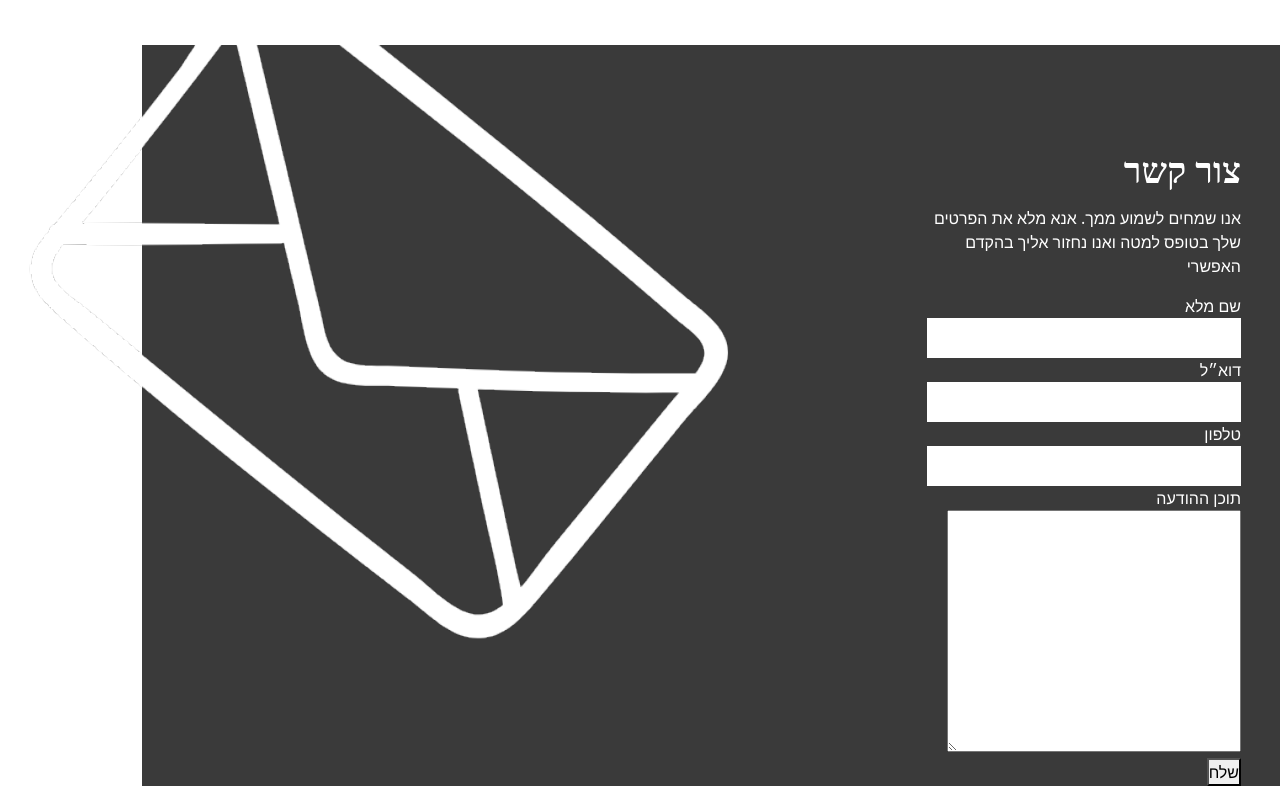
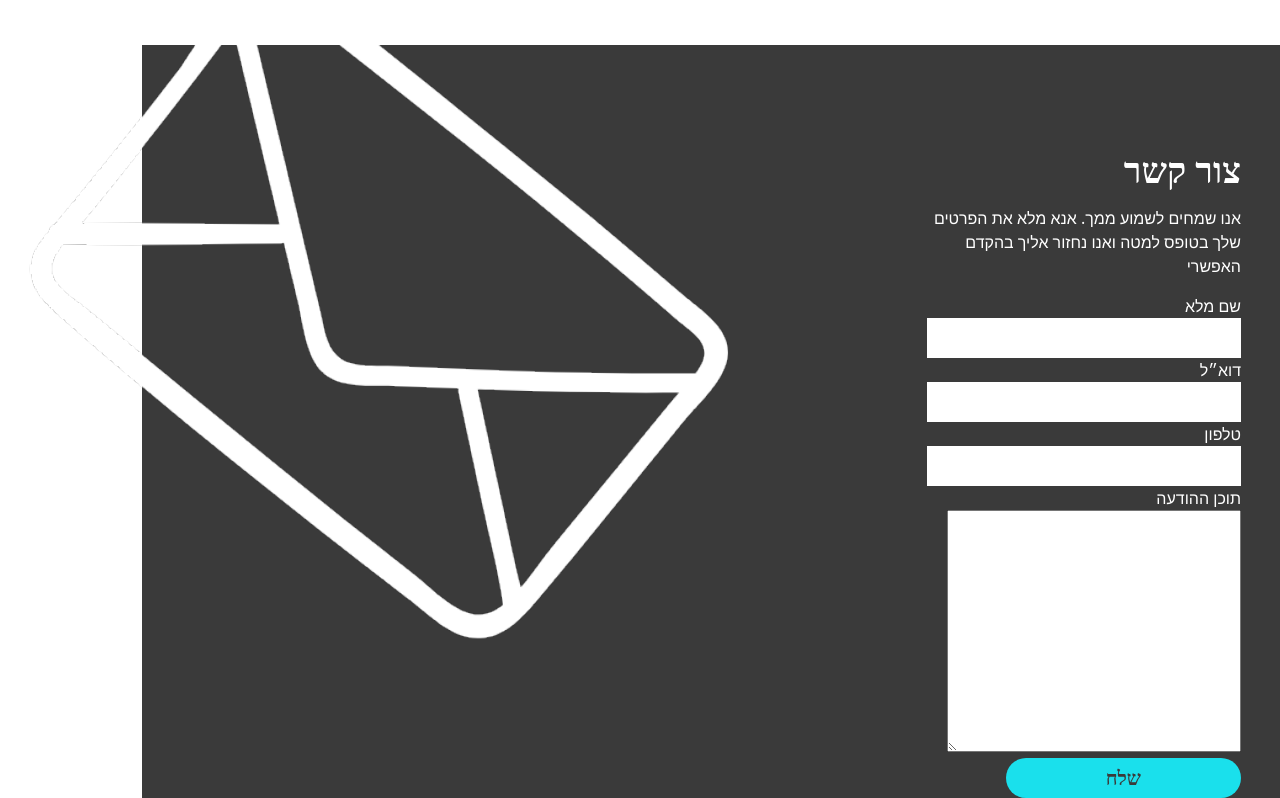
Before and after one commit to fayad123/fayad-project, a plain HTML site: page index.html in a window 1280 px wide. Shown: the part 2037-2835 px from the top of the page. Drawn offline with Linux system fonts and the light colour scheme.

Commit message:
fixed form button

```diff
--- a/sass/home/_contact.scss
+++ b/sass/home/_contact.scss
@@ -42,9 +42,17 @@
                 height: 40px;
                 width: 100%;
              }
-             & #textarea{
+
+            }
+             & button{
+        display: block;
+        font: normal normal bold 20px/30px Heebo;
+        color: #3A3A3A;
+        background-color: #1AE0EC;
+        border: none;
+        border-radius: 20px;
+        padding: 5px 100px;
 
              }
-            }
         }
     }
```
Also changed, not shown: main-style/style.css, style.css, 2 other files.
